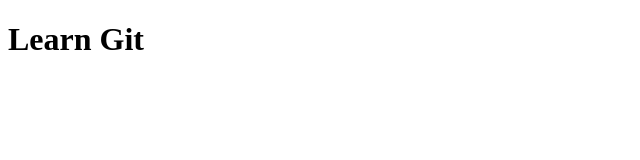
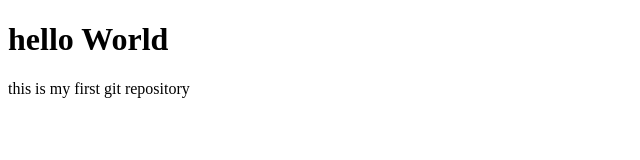
Before and after one commit to Muewai/Learn-git, a plain HTML site: page index.html in a window 1280 px wide. Shown: the whole page, without its empty margins (0-640 px from the left). Drawn offline with Linux system fonts and the light colour scheme.

Commit message:
update index.html

```diff
--- a/index.html
+++ b/index.html
@@ -5,8 +5,9 @@
     <meta name="viewport" content="width=device-width, initial-scale=1.0">
     <title>Learn Git</title>
 </head>
-    <h1>Learn Git</h1>
+
 <body>
-
-</body>
+    <h1>hello World</h1>
+    <p>this is my first git repository</p>
+<body
 </html>
```
